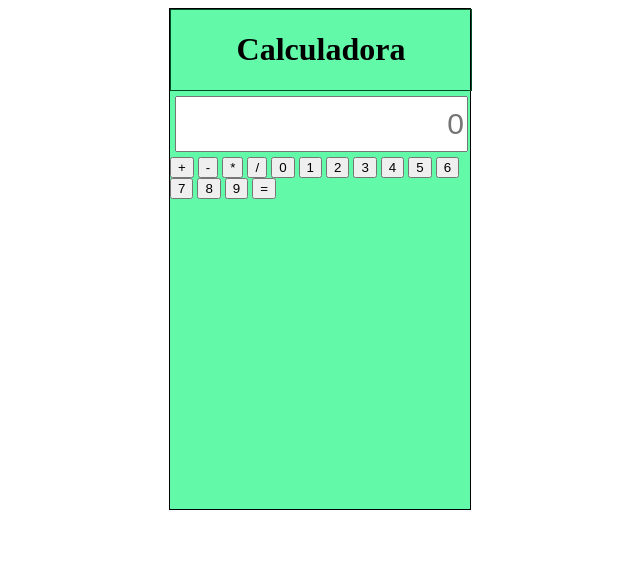
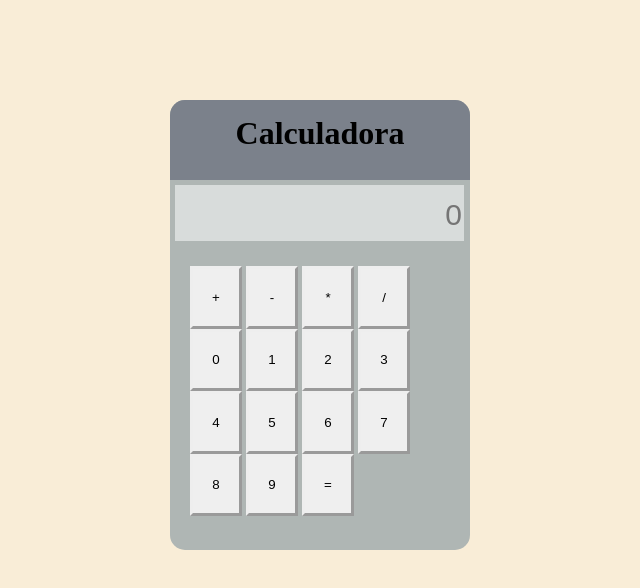
Before and after one commit to WalterCasadiegosQ/Proyecto_Calculadora, a plain HTML site: page index.html in a window 1280 px wide. Shown: the whole page, without its empty margins (320-960 px from the left). Drawn offline with Linux system fonts and the light colour scheme.

Commit message:
agregando estilo a la calculadora

```diff
--- a/index.html
+++ b/index.html
@@ -7,10 +7,10 @@
     <link rel="stylesheet" href="style.css">
   </head>
 
-  <body>
+  <body class="fondo">
     <div class="container">
         <div class="encabezado">
-            <h1 class="tituloP">Calculadora</h1>
+            <h1 class="titulop">Calculadora</h1>
         </div>
         <form id="forma">
             <div class="pantalla">
@@ -18,22 +18,22 @@
                 <input id="entrada" type="text" class="operando" placeholder="0" id="operandoA"/>
             </div>
         </form>
-        <div>
-            <button class="btn btn-primary mb-3" onclick="sumar()">+</button>
-            <button class="btn btn-primary mb-3" onclick="restar()">-</button>
-            <button class="btn btn-primary mb-3" onclick="multiplicar()">*</button>
-            <button class="btn btn-primary mb-3" onclick="dividir()">/</button>
-            <button class="btn btn-primary mb-3" onclick="cero()">0</button>
-            <button class="btn btn-primary mb-3" onclick="uno()">1</button>
-            <button class="btn btn-primary mb-3" onclick="dos()">2</button>
-            <button class="btn btn-primary mb-3" onclick="tres()">3</button>
-            <button class="btn btn-primary mb-3" onclick="cuatro()">4</button>
-            <button class="btn btn-primary mb-3" onclick="cinco()">5</button>
-            <button class="btn btn-primary mb-3" onclick="seis()">6</button>
-            <button class="btn btn-primary mb-3" onclick="siete()">7</button>
-            <button class="btn btn-primary mb-3" onclick="ocho()">8</button>
-            <button class="btn btn-primary mb-3" onclick="nueve()">9</button>
-            <button class="btn btn-primary mb-3" onclick="igual()">=</button>
+        <div class="botones">
+            <button class="btn" onclick="sumar()">+</button>
+            <button class="btn" onclick="restar()">-</button>
+            <button class="btn" onclick="multiplicar()">*</button>
+            <button class="btn" onclick="dividir()">/</button>
+            <button class="btn" onclick="cero()">0</button>
+            <button class="btn" onclick="uno()">1</button>
+            <button class="btn" onclick="dos()">2</button>
+            <button class="btn" onclick="tres()">3</button>
+            <button class="btn" onclick="cuatro()">4</button>
+            <button class="btn" onclick="cinco()">5</button>
+            <button class="btn" onclick="seis()">6</button>
+            <button class="btn" onclick="siete()">7</button>
+            <button class="btn" onclick="ocho()">8</button>
+            <button class="btn" onclick="nueve()">9</button>
+            <button class="btn" onclick="igual()">=</button>
 
         </div>
         <div id="resultado"></div>
--- a/style.css
+++ b/style.css
@@ -1,26 +1,29 @@
-#body{
-    background: #8F8F8F;
+.fondo{
+    background: #f9edd7;
 }
 
 .container{
     width: 300px;
-    height: 500px;
-    border: solid 1px #000000;
+    height: 450px;
+    border-radius: solid 1px #000000;
+    border-radius: 15px;
     margin: auto;
-    background-color: #62FAA9;
+    background-color: #afb6b4;
 }
 
 .encabezado{
     width: 300px;
     height: 80px;
-    margin: auto;
-    background: ;
-    border: solid 1px  #004F25;
+    margin-top: auto;
+    background: #7b818b;
+    border-radius: 15px 15px 0 0 ;
 
 }
 
-.tituloP{
+.titulop{
     text-align: center;
+    margin-top: 100px;
+    padding-top: 15px;
 }
 
 .operando{
@@ -29,4 +32,19 @@
     margin: 5px;
     text-align: end;
     font-size: 30px ;
+    border: none;
+    background-color: #d8dcdb;
+    padding-top: 5px;
 }
+
+.botones{
+    height: 250px;
+    width: 260px;
+    margin: 20px;
+}
+
+.btn{
+    width: 20%;
+    height: 25%;
+    border:outset;
+}
```
